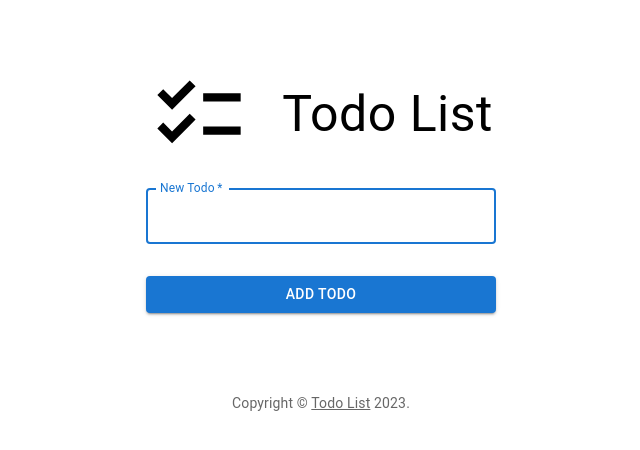
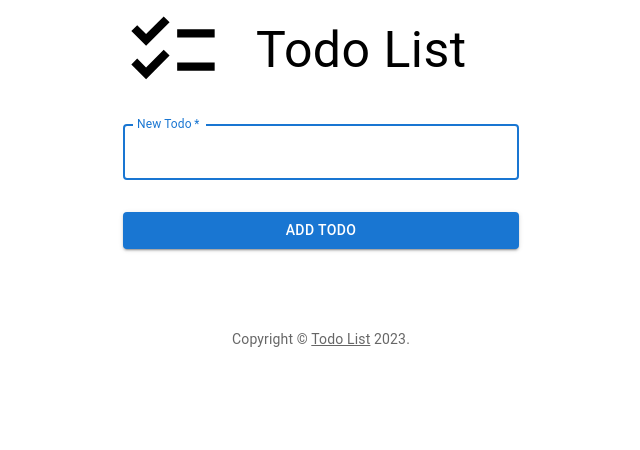
Before and after one commit to sumairruhani2/todo-app, a React (Create React App) app: page / in a window 1280 px wide. Shown: the top 450 px of the page, without its empty margins (319-959 px from the left). Built offline with nearby package versions, Linux system fonts and the light colour scheme.

Commit message:
added functionality

```diff
--- a/package.json
+++ b/package.json
@@ -16,6 +16,7 @@
     "react-redux": "^8.1.3",
     "react-scripts": "5.0.1",
     "redux": "^4.2.1",
+    "uuid": "^9.0.1",
     "web-vitals": "^2.1.4"
   },
   "scripts": {
--- a/src/App.js
+++ b/src/App.js
@@ -1,7 +1,7 @@
+// React
 import React from 'react';
-import ReactDOM from 'react-dom';
-import { Provider } from 'react-redux';
-import store from './store';
+
+// Pages
 import MainPage from './MainPage/MainPage';
 
 function App() {
--- a/src/MainPage/MainPage.jsx
+++ b/src/MainPage/MainPage.jsx
@@ -1,56 +1,53 @@
-import * as React from 'react';
-import Button from '@mui/material/Button';
-import TextField from '@mui/material/TextField';
-import Box from '@mui/material/Box';
-import Typography from '@mui/material/Typography';
-import Container from '@mui/material/Container';
-import ChecklistIcon from '@mui/icons-material/Checklist';
-import Stack from '@mui/material/Stack';
-import Divider from '@mui/material/Divider';
+// React
+import { useState } from 'react';
 
+// Styles
+import {Box, Container} from '@mui/material';
+
+// NPM packages
+import { v4 as uuidv4 }  from 'uuid'
+
+// Components
 import Copyright from '../components/Copyright';
+import TodoForm from '../components/TodoForm'
+import TodoList from '../components/TodoList';
+import Title from '../components/Title';
+
 
 export default function MainPage() {
+  const [todos, setTodos] = useState([]);
+
+  const checkTodo = (id) => {
+    setTodos(todos.map(todo => {
+      if(todo.id === id) {
+        return {
+          ...todo,
+          isCompleted: !todo.isCompleted
+        };
+      }
+      return todo;
+    }));
+  };
+
+  const deleteTodo = (id) =>  {
+    setTodos(todos.filter(todo => todo.id != id))
+  }
+
+  const addTodo = (text) => {
+    const newTodo = {
+      id: uuidv4(),
+      title: text,
+      isCompleted: false
+    }
+    setTodos([...todos, newTodo])
+  }
 
   return (
     <Box sx={{  minHeight: '100vh', display: 'flex', flexDirection: 'column' }}>
       <Container component="main" maxWidth="xs">
-        <Box
-          sx={{
-            marginTop: 8,
-            display: 'flex',
-            flexDirection: 'column',
-            alignItems: 'center',
-            borderRadius: '10px'
-          }}
-        >
-          <Stack direction="row" spacing={2} alignItems="center" divider={<Divider orientation="vertical" />}
->
-            <ChecklistIcon style={{ fontSize: 100 }} />
-            <Typography data-testid="main-page-title" style={{ fontSize: 50 }}>
-            Todo List
-          </Typography>
-          </Stack>
-          <Box component="form" noValidate sx={{ mt: 1 }}>
-            <TextField
-              margin="normal"
-              required
-              fullWidth
-              id="todo"
-              label="New Todo"
-              name="todo"
-              autoFocus
-            />
-            <Button
-              type="submit"
-              fullWidth
-              variant="contained"
-              sx={{ mt: 3, mb: 2 }}
-            >
-              Add Todo
-            </Button>
-          </Box>
-        </Box>
+        <Title />
+        <TodoForm addTodo={addTodo}/>
+        <TodoList todos={todos} checkTodo={checkTodo} deleteTodo={deleteTodo}/>
         <Copyright sx={{ mt: 8, mb: 4 }} />
       </Container>
       </Box>
--- /dev/null
+++ b/src/components/Title.jsx
@@ -0,0 +1,18 @@
+// Styles
+import {Stack, Typography, Divider} from '@mui/material';
+
+// Icons
+import ChecklistIcon from '@mui/icons-material/Checklist';
+
+
+export default function Title() {
+  return (
+    <Stack direction="row" spacing={2} alignItems="center" divider={<Divider orientation="vertical" />}
+>
+            <ChecklistIcon style={{ fontSize: 100 }} />
+            <Typography data-testid="main-page-title" style={{ fontSize: 50 }}>
+            Todo List
+          </Typography>
+          </Stack>
+  )
+}
--- /dev/null
+++ b/src/components/Todo.jsx
@@ -0,0 +1,44 @@
+// React
+import React from "react";
+
+// Styles
+import { Card, CardContent, Typography, Container, IconButton, Stack } from "@mui/material";
+
+// Icons
+import DeleteIcon from '@mui/icons-material/Delete';
+import DoneIcon from '@mui/icons-material/Done';
+
+const Todo = ({ title, isCompleted, checkTodo, id, deleteTodo}) => {
+  const completeCheck = () => {
+    checkTodo(id)
+  }
+
+  const removeTodo = () => deleteTodo(id);
+
+  return (
+    <Container>
+      <Card
+        className="root"
+        variant="outlined"
+        style={{ marginTop: 35, background: "lightgray" }}
+      >
+        <CardContent>
+          <Typography variant="h5" component="h2" style={{ textDecoration: isCompleted ? "line-through" : "none" }}
+>
+            {title}
+          </Typography>
+        <Stack direction="row" style={{float: 'right'}}>
+        <IconButton onClick={completeCheck}>
+            <DoneIcon/>
+          </IconButton>
+          <IconButton onClick={removeTodo}>
+            < DeleteIcon />
+          </IconButton>
+        </Stack>
+        </CardContent>
+      </Card>
+    </Container>
+  );
+};
+
+export default Todo;
--- /dev/null
+++ b/src/components/TodoForm.jsx
@@ -0,0 +1,40 @@
+// Styles
+import {Button, Box, TextField} from '@mui/material';
+
+
+// hooks
+import { useState } from 'react';
+
+export default function TodoForm({addTodo}) {
+  const [text, setText] = useState("")
+
+  const handleSubmit = (e) => {
+    e.preventDefault();
+    addTodo(text);
+    setText("");
+  }
+
+  return (
+    <Box component="form" onSubmit={handleSubmit} noValidate sx={{ mt: 1 }}>
+            <TextField
+              margin="normal"
+              required
+              fullWidth
+              id="todo"
+              label="New Todo"
+              name="todo"
+              autoFocus
+              value={text}
+              onChange={(e) => setText(e.target.value)}
+            />
+            <Button
+              type="submit"
+              fullWidth
+              variant="contained"
+              sx={{ mt: 3, mb: 2 }}
+            >
+              Add Todo
+            </Button>
+          </Box>
+  )
+}
--- /dev/null
+++ b/src/components/TodoList.jsx
@@ -0,0 +1,20 @@
+// React
+import React from 'react'
+
+// Styles
+import { Box } from '@mui/material'
+
+// Components
+import Todo from './Todo'
+
+const TodoList = ({todos, checkTodo, deleteTodo}) => {
+  return (
+    <Box>
+      {todos.map(todo => (
+        <Todo key={todo.id} title={todo.title} isCompleted={todo.isCompleted} checkTodo={checkTodo} id={todo.id} deleteTodo={deleteTodo}/>
+      ))}
+    </Box>
+  )
+}
+
+export default TodoList
--- a/src/store.js
+++ /dev/null
@@ -1,8 +0,0 @@
-import { configureStore } from '@reduxjs/toolkit';
-import todoReducer from './todoslice';
-
-export default configureStore({
-  reducer: {
-    todos: todoReducer,
-  },
-});
--- a/src/todoslice.js
+++ /dev/null
@@ -1,32 +0,0 @@
-import { createSlice } from '@reduxjs/toolkit';
-
-const todoSlice = createSlice({
-  name: 'todos',
-  initialState: [],
-  reducers: {
-    addTodo: (state, action) => {
-      const newTodo = {
-        id: Date.now(),
-        title: action.payload.title,
-        completed: false,
-      };
-      state.push(newTodo);
-    },
-    toggleTodo: (state, action) => {
-      const todo = state.find((todo) => todo.id === action.payload.id);
-      if (todo) {
-        todo.completed = !todo.completed;
-      }
-    },
-    deleteTodo: (state, action) => {
-      const index = state.findIndex((todo) => todo.id === action.payload.id);
-      if (index !== -1) {
-        state.splice(index, 1);
-      }
-    },
-  },
-});
-
-export const { addTodo, toggleTodo, deleteTodo } = todoSlice.actions;
-
-export default todoSlice.reducer;
```
Also changed, not shown: 1 other file (tests, documents, lock files or other folders).
